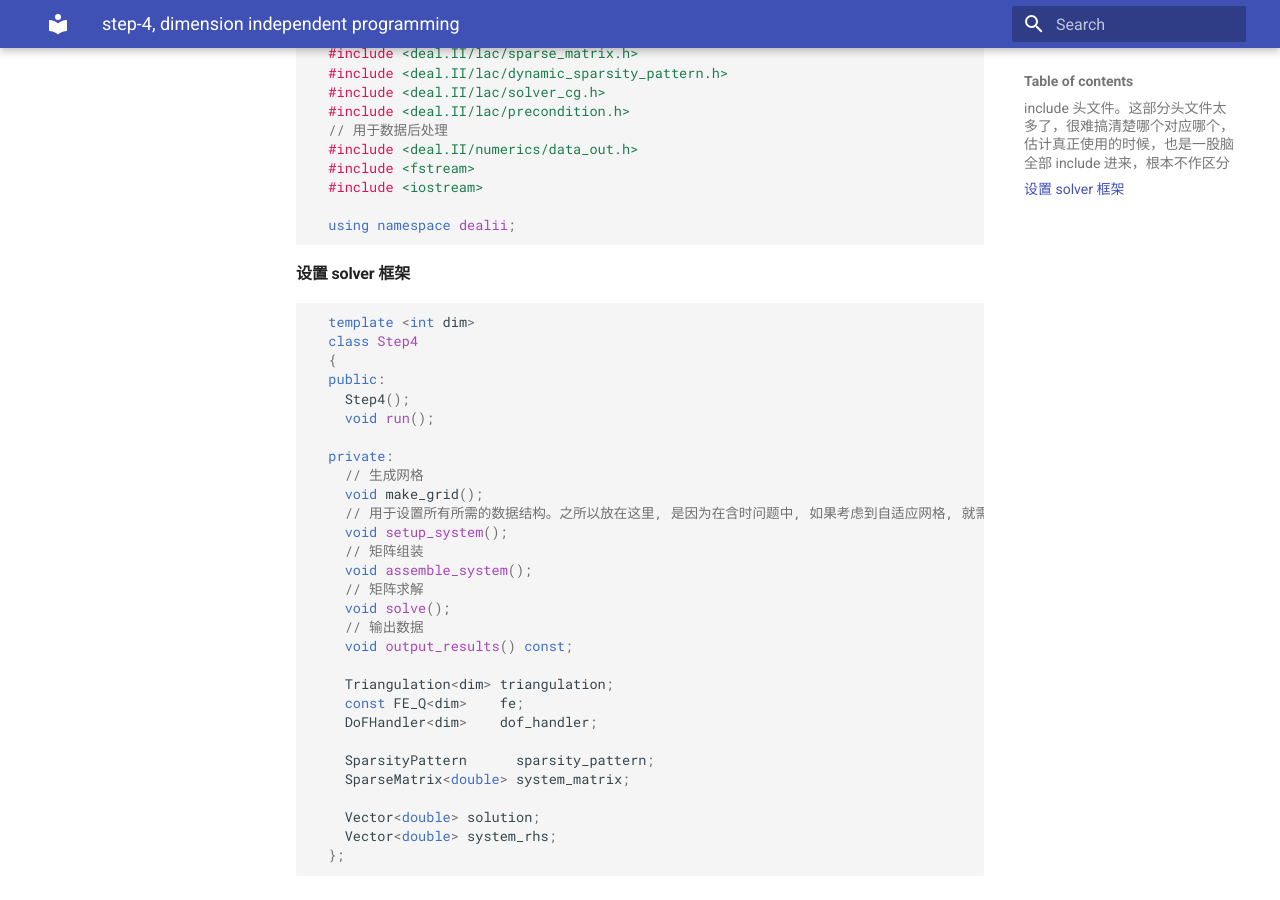
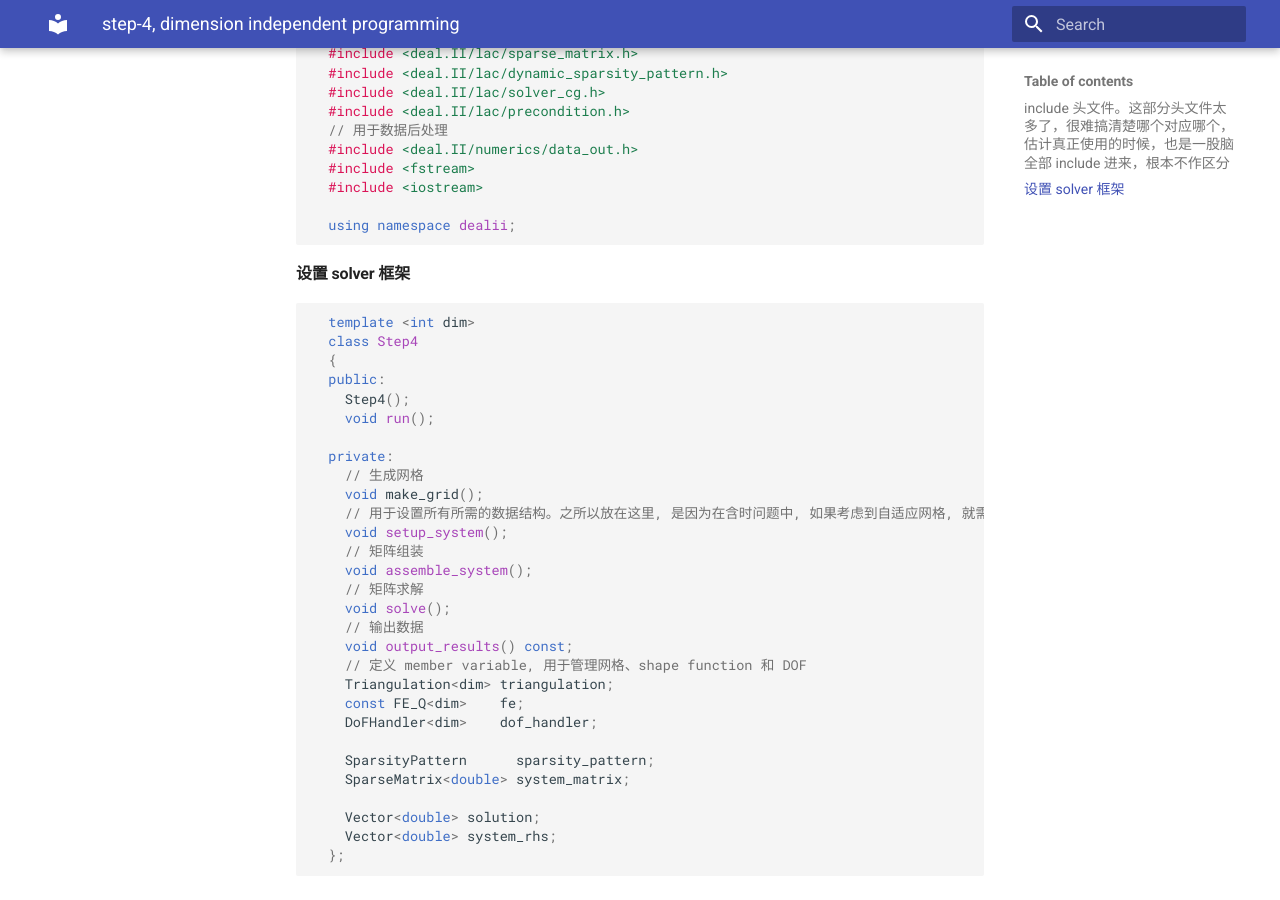
Before and after one commit to ymma98/technotes, an MkDocs documentation site: the page built from docs/FEM/dealii-05_维度无关编程.md, in a window 1280 px wide and 900 px high, scrolled down 1865 px. Built offline with MkDocs 1.6.1 and Material for MkDocs 9.7.7, drawn with Linux system fonts in a browser that asks for light colours; part of the change alters nothing that is shown.

Commit message:
docs/FEM/dealii-05_维度无关编程.md updated from https://stackedit.cn/

```diff
--- a/docs/FEM/dealii-05_维度无关编程.md
+++ b/docs/FEM/dealii-05_维度无关编程.md
@@ -118,7 +118,7 @@ $$
     void solve();
     // 输出数据
     void output_results() const;
-
+	// 定义 member variable, 用于管理网格、shape function 和 DOF
     Triangulation<dim> triangulation;
     const FE_Q<dim>    fe;
     DoFHandler<dim>    dof_handler;
@@ -133,6 +133,6 @@ $$
 
 
 <!--stackedit_data:
-eyJoaXN0b3J5IjpbMTI1Nzk3NzIxOSwtMTk1NzUzMTkwMywxNz
-gzOTc4OTc0LDIzOTY5NzQ0MF19
+eyJoaXN0b3J5IjpbMTY2NDczOTMwMywxMjU3OTc3MjE5LC0xOT
+U3NTMxOTAzLDE3ODM5Nzg5NzQsMjM5Njk3NDQwXX0=
 -->
```
